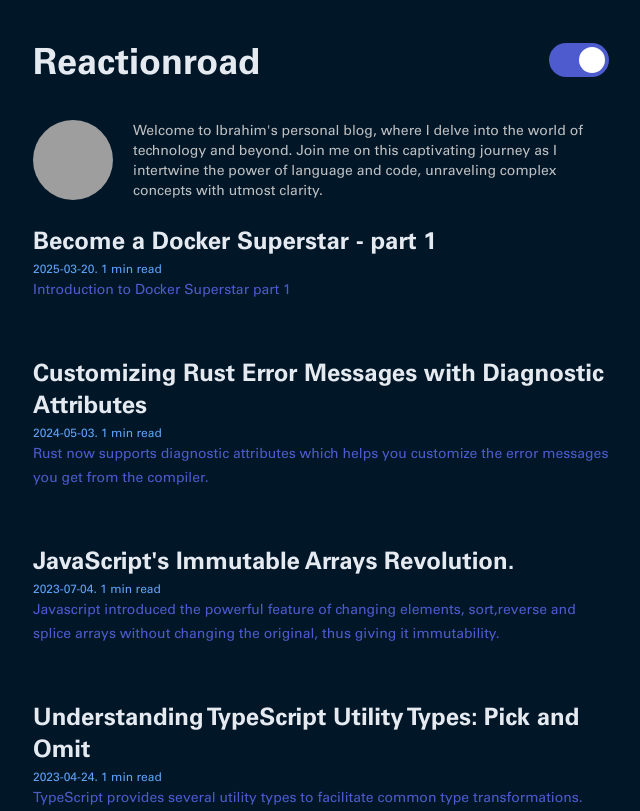
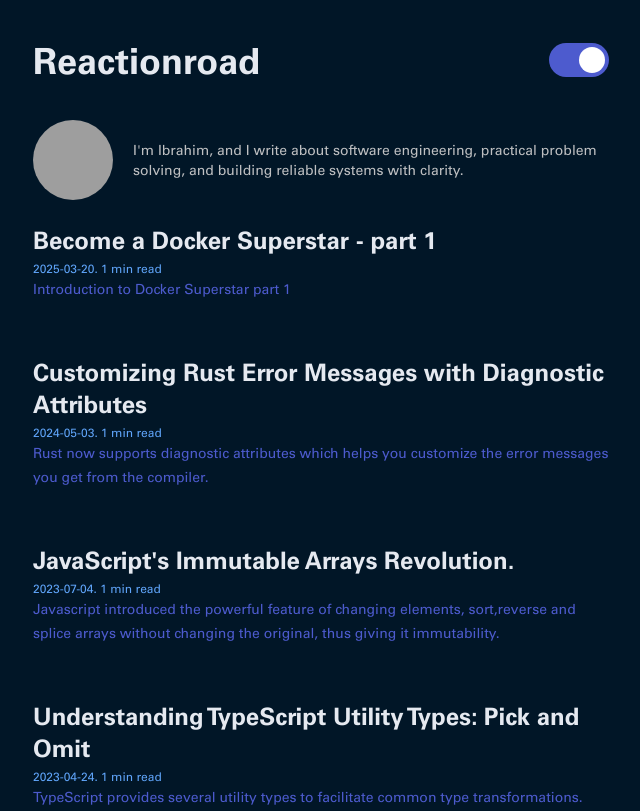
Before and after one commit to IbrahimBagalwa/reactionroad.io, a Gatsby site: page / in a window 1280 px wide. Shown: the top 811 px of the page, without its empty margins (319-959 px from the left). Built offline with nearby package versions, Linux system fonts and the light colour scheme; Gatsby itself is replaced by a stand-in of ours; grey boxes are pictures that could not be loaded.

Commit message:
refactor: update Bio component

```diff
--- a/src/components/Bio.tsx
+++ b/src/components/Bio.tsx
@@ -5,10 +5,8 @@ const Bio = () => {
     <div className="flex gap-5 mt-10 items-center mb-6">
       <img src={ibrahimIMG} alt="Ibrahim" className=" w-20 h-20 rounded-full" />
       <div className="text-sm">
-        Welcome to Ibrahim's personal blog, where I delve into the world of
-        technology and beyond. Join me on this captivating journey as I
-        intertwine the power of language and code, unraveling complex concepts
-        with utmost clarity.
+        I&apos;m Ibrahim, and I write about software engineering, practical
+        problem solving, and building reliable systems with clarity.
       </div>
     </div>
   )
```
